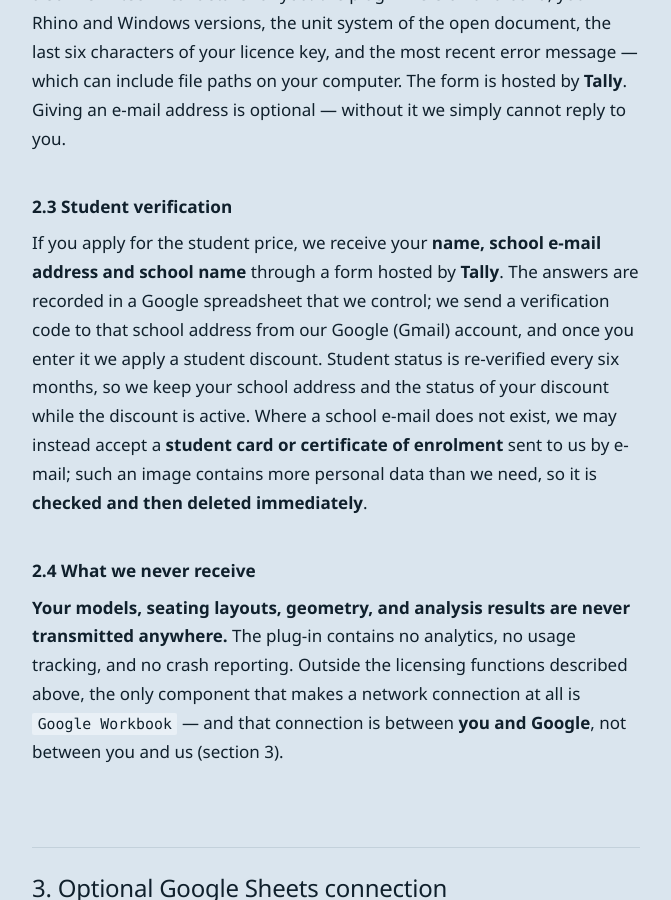
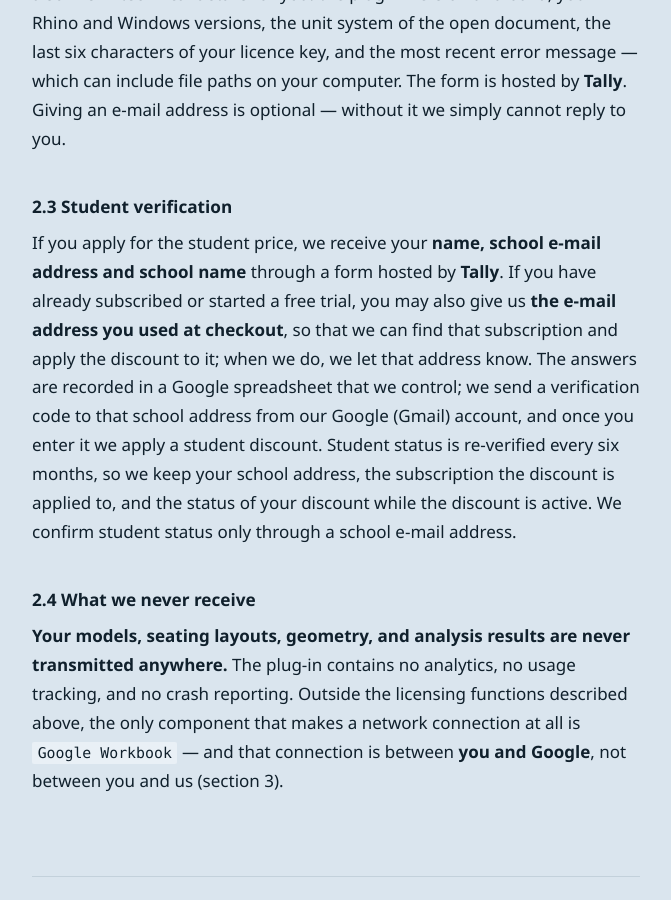
Before and after one commit to plugindevlab/plugindevlab.github.io, a Jekyll site: the page built from privacy/index.md, in a window 1280 px wide and 900 px high, scrolled down 1557 px. Shown: the whole window, without its empty margins (40-711 px from the left). Built offline with Jekyll 4.4.1, drawn with Linux system fonts in a browser that asks for light colours; some of the changed text lies outside the part shown.

Commit message:
Site: Antlion 1.0.12 changelog and component descriptions · privacy policy 1.1

```diff
--- a/privacy/index.md
+++ b/privacy/index.md
@@ -54,13 +54,14 @@ optional — without it we simply cannot reply to you.
 ### 2.3 Student verification
 
 If you apply for the student price, we receive your **name, school e-mail address and school
-name** through a form hosted by **Tally**. The answers are recorded in a Google spreadsheet that
-we control; we send a verification code to that school address from our Google (Gmail) account,
-and once you enter it we apply a student discount. Student status is re-verified every six
-months, so we keep your school address and the status of your discount while the discount is
-active. Where a school e-mail does not exist, we may instead accept a **student card or
-certificate of enrolment** sent to us by e-mail; such an image contains more personal data than
-we need, so it is **checked and then deleted immediately**.
+name** through a form hosted by **Tally**. If you have already subscribed or started a free trial,
+you may also give us **the e-mail address you used at checkout**, so that we can find that
+subscription and apply the discount to it; when we do, we let that address know. The answers are
+recorded in a Google spreadsheet that we control; we send a verification code to that school
+address from our Google (Gmail) account, and once you enter it we apply a student discount.
+Student status is re-verified every six months, so we keep your school address, the subscription
+the discount is applied to, and the status of your discount while the discount is active. We
+confirm student status only through a school e-mail address.
 
 ### 2.4 What we never receive
 
@@ -119,11 +120,13 @@ countries. Each processor publishes its own privacy policy governing that storag
 - **Problem reports** are kept while the issue is open and for a reasonable period afterwards so
   that recurrences can be recognised. When we publish anything about an issue, we publish the
   technical facts only — **never your e-mail address or any identifying detail**.
-- **Student-verification records** — your name, school e-mail address, school name and discount
-  status — are kept while the student discount is active and deleted within 30 days after it
-  ends, including the copies held by our form service. An application that is never completed is
-  deleted within 30 days after its verification code expires. A student card or certificate of enrolment is deleted immediately upon
-  checking, as described in section 2.3.
+- **Student-verification records** — your name, school e-mail address, school name, the checkout
+  e-mail address if you gave one, and discount status — are kept while the student discount is
+  active and deleted within 30 days after it ends, including the copies held by our form service.
+  An application that is never completed is deleted within 30 days after its verification code
+  expires or, if no code was sent, within 30 days after we reply to it. An application whose
+  school domain we check by hand is kept until we decide, and if we cannot approve it, it is
+  deleted within 30 days after we tell you so.
 
 ## 7. Your rights
 
```
Also changed, not shown: other parts of privacy/index.md (+2 -2 lines), _data/changelog.yml (+13 -0 lines), _data/components.json.
